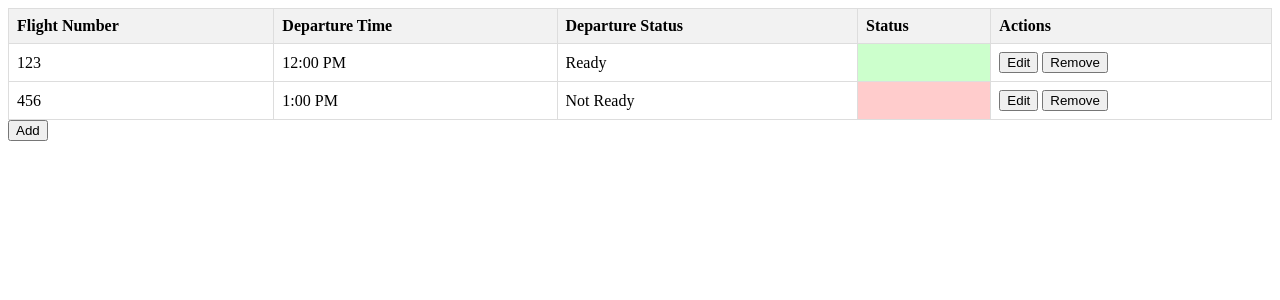
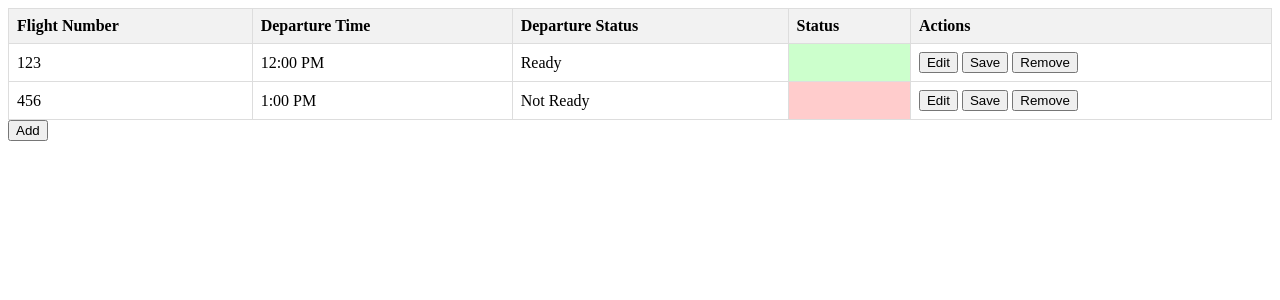
Before and after one commit to Ghostgmyt/TT4L-12, a Flask app: page / in a window 1280 px wide. Shown: the top 300 px of the page. Run offline with Flask 3, Linux system fonts and the light colour scheme.

Commit message:
Update adminflight.html

```diff
--- a/admin page/templates/adminflight.html
+++ b/admin page/templates/adminflight.html
@@ -44,6 +44,7 @@
             <td class="status status-green"></td>
             <td>
                 <button class="edit-row-btn">Edit</button>
+                <button class="save-changes-btn">Save</button>
                 <button class="remove-row-btn">Remove</button>
             </td>
         </tr>
@@ -54,6 +55,7 @@
             <td class="status status-red"></td>
             <td>
                 <button class="edit-row-btn">Edit</button>
+                <button class="save-changes-btn">Save</button>
                 <button class="remove-row-btn">Remove</button>
             </td>
         </tr>
@@ -99,12 +101,8 @@
                 rowData.splice(rowIndex, 1);
                 updateLocalStorage(rowData);
                 row.parentNode.removeChild(row);
-            }
-        });
-
-        document.querySelectorAll(".save-changes-btn").forEach(function(btn) {
-            btn.addEventListener("click", function() {
-                var row = this.parentNode.parentNode;
+            } else if (target.classList.contains("save-changes-btn")) {
+                var row = target.parentNode.parentNode;
                 var cells = row.querySelectorAll("td:not(.status):not(:last-child)");
                 var rowData = loadFromLocalStorage();
                 var rowIndex = Array.from(row.parentNode.children).indexOf(row);
@@ -112,16 +110,16 @@
                 cells.forEach(function(cell) {
                     newRowData.push(cell.querySelector('input').value);
                 });
-                newRowData.push(row.querySelector('.departure-status').textContent); // Update departure status
+                newRowData.push(row.querySelector('.departure-status').textContent);
                 rowData[rowIndex] = newRowData;
                 updateLocalStorage(rowData);
                 row.querySelectorAll("td:not(.status):not(:last-child)").forEach(function(cell) {
                     cell.textContent = cell.querySelector('input').value;
                 });
                 var statusCell = row.querySelector(".status");
-                updateStatusColor(statusCell, newRowData[2]); // Update status color
+                updateStatusColor(statusCell, newRowData[2]);
                 row.classList.remove('editing');
-            });
+            }
         });
 
         document.getElementById("add-btn").addEventListener("click", function() {
@@ -132,6 +130,7 @@
             newRow += "<td class='status status-green'></td>";
             newRow += "<td>";
             newRow += "<button class='edit-row-btn'>Edit</button>";
+            newRow += "<button class='save-changes-btn'>Save</button>";
             newRow += "<button class='remove-row-btn'>Remove</button>";
             newRow += "</td>";
             newRow += "</tr>";
@@ -150,9 +149,9 @@
                 data.forEach(function(cellData, index) {
                     var cell = document.createElement("td");
                     cell.textContent = cellData;
-                    if (index === 3) { // For status cell
+                    if (index === 3) {
                         cell.className = "status";
-                        updateStatusColor(cell, data[2]); // Update status color
+                        updateStatusColor(cell, data[2]);
                     }
                     row.appendChild(cell);
                 });
@@ -160,10 +159,14 @@
                 var editBtn = document.createElement("button");
                 editBtn.textContent = "Edit";
                 editBtn.className = "edit-row-btn";
+                var saveBtn = document.createElement("button");
+                saveBtn.textContent = "Save";
+                saveBtn.className = "save-changes-btn";
                 var removeBtn = document.createElement("button");
                 removeBtn.textContent = "Remove";
                 removeBtn.className = "remove-row-btn";
                 actionsCell.appendChild(editBtn);
+                actionsCell.appendChild(saveBtn);
                 actionsCell.appendChild(removeBtn);
                 row.appendChild(actionsCell);
                 tableBody.appendChild(row);
```
